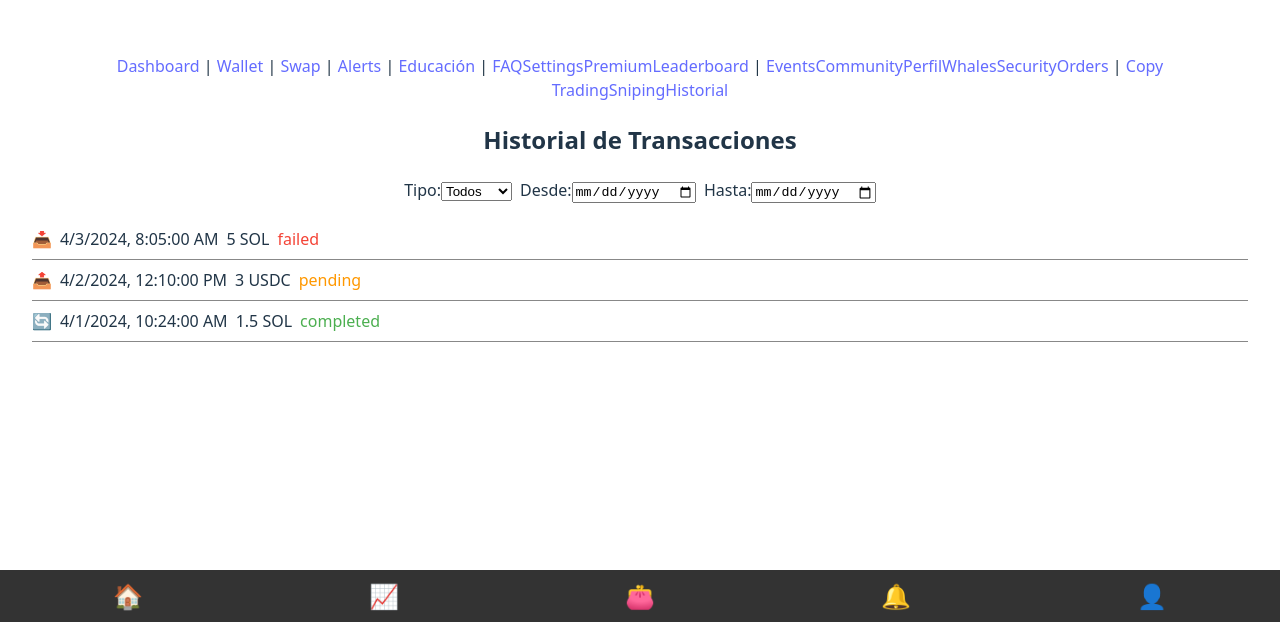
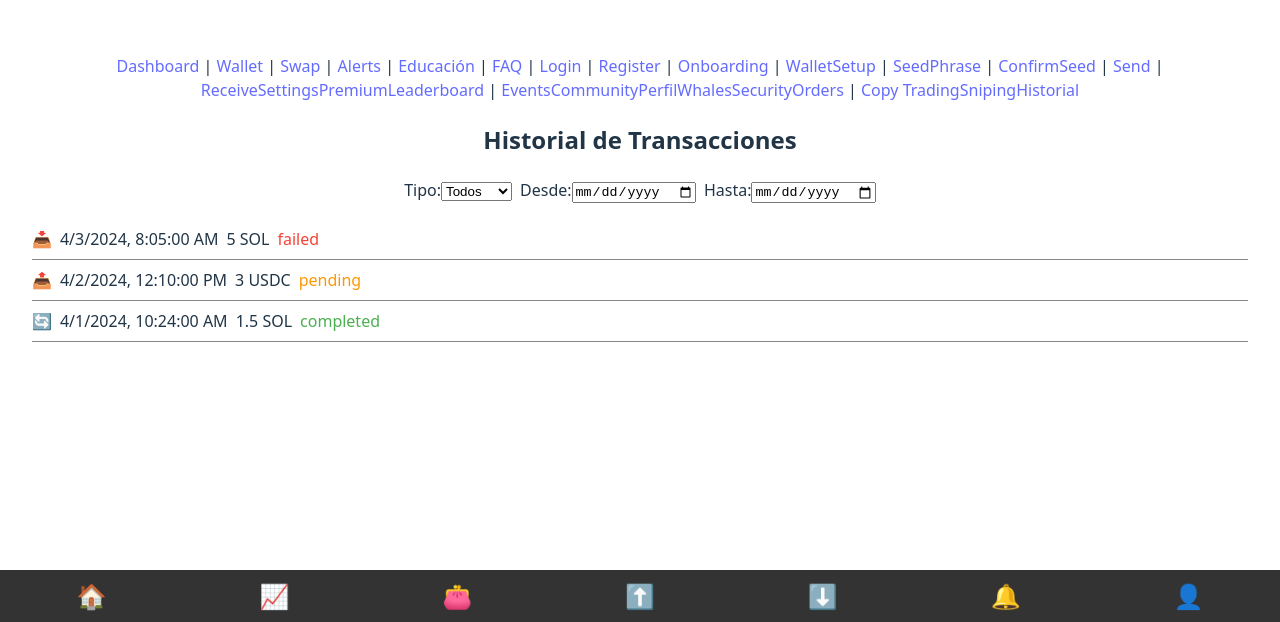
Before and after one commit to joaqLe/ScreenerWallet, a React (Vite) app in the folder client/: page /history in a window 1280 px wide. Shown: the part 178-800 px from the top of the page. Built offline with nearby package versions, Linux system fonts and the light colour scheme.

Commit message:
Add routes and links for auth and wallet flows

```diff
--- a/client/src/App.tsx
+++ b/client/src/App.tsx
@@ -22,8 +22,15 @@ import SmartOrders from 'pages/SmartOrders';
 import CopyTrading from 'pages/CopyTrading';
 import Sniping from 'pages/Sniping';
 
-
 import History from 'pages/History';
+import Login from 'pages/Login';
+import Register from 'pages/Register';
+import Onboarding from 'pages/Onboarding';
+import WalletSetup from 'pages/WalletSetup';
+import SeedPhrase from 'pages/SeedPhrase';
+import ConfirmSeed from 'pages/ConfirmSeed';
+import Send from 'pages/Send';
+import Receive from 'pages/Receive';
 import BottomNav from 'components/BottomNav';
 
 
@@ -39,7 +46,15 @@ function App() {
         <Link to="/swap">Swap</Link> |{' '}
         <Link to="/alerts">Alerts</Link> |{' '}
         <Link to="/education">Educación</Link> |{' '}
-        <Link to="/faq">FAQ</Link>
+        <Link to="/faq">FAQ</Link> |{' '}
+        <Link to="/login">Login</Link> |{' '}
+        <Link to="/register">Register</Link> |{' '}
+        <Link to="/onboarding">Onboarding</Link> |{' '}
+        <Link to="/wallet-setup">WalletSetup</Link> |{' '}
+        <Link to="/seed-phrase">SeedPhrase</Link> |{' '}
+        <Link to="/confirm-seed">ConfirmSeed</Link> |{' '}
+        <Link to="/send">Send</Link> |{' '}
+        <Link to="/receive">Receive</Link>
         <Link to="/settings">Settings</Link>
 
         <Link to="/premium">Premium</Link>
@@ -64,6 +79,14 @@ function App() {
         <Route path="/alerts" element={<Alerts />} />
         <Route path="/education" element={<Education />} />
         <Route path="/faq" element={<FAQ />} />
+        <Route path="/login" element={<Login />} />
+        <Route path="/register" element={<Register />} />
+        <Route path="/onboarding" element={<Onboarding />} />
+        <Route path="/wallet-setup" element={<WalletSetup />} />
+        <Route path="/seed-phrase" element={<SeedPhrase />} />
+        <Route path="/confirm-seed" element={<ConfirmSeed />} />
+        <Route path="/send" element={<Send />} />
+        <Route path="/receive" element={<Receive />} />
         <Route path="/settings" element={<Settings />} />
         <Route path="/premium" element={<Premium />} />
         <Route path="/leaderboard" element={<Leaderboard />} />
--- a/client/src/components/BottomNav.tsx
+++ b/client/src/components/BottomNav.tsx
@@ -11,6 +11,8 @@ export default function BottomNav() {
       <Link to="/" className={isActive('/') ? 'active' : ''}>🏠</Link>
       <Link to="/swap" className={isActive('/swap') ? 'active' : ''}>📈</Link>
       <Link to="/wallet" className={isActive('/wallet') ? 'active' : ''}>👛</Link>
+      <Link to="/send" className={isActive('/send') ? 'active' : ''}>⬆️</Link>
+      <Link to="/receive" className={isActive('/receive') ? 'active' : ''}>⬇️</Link>
       <Link to="/alerts" className={isActive('/alerts') ? 'active' : ''}>🔔</Link>
       <Link to="/profile" className={isActive('/profile') ? 'active' : ''}>👤</Link>
     </nav>
```
